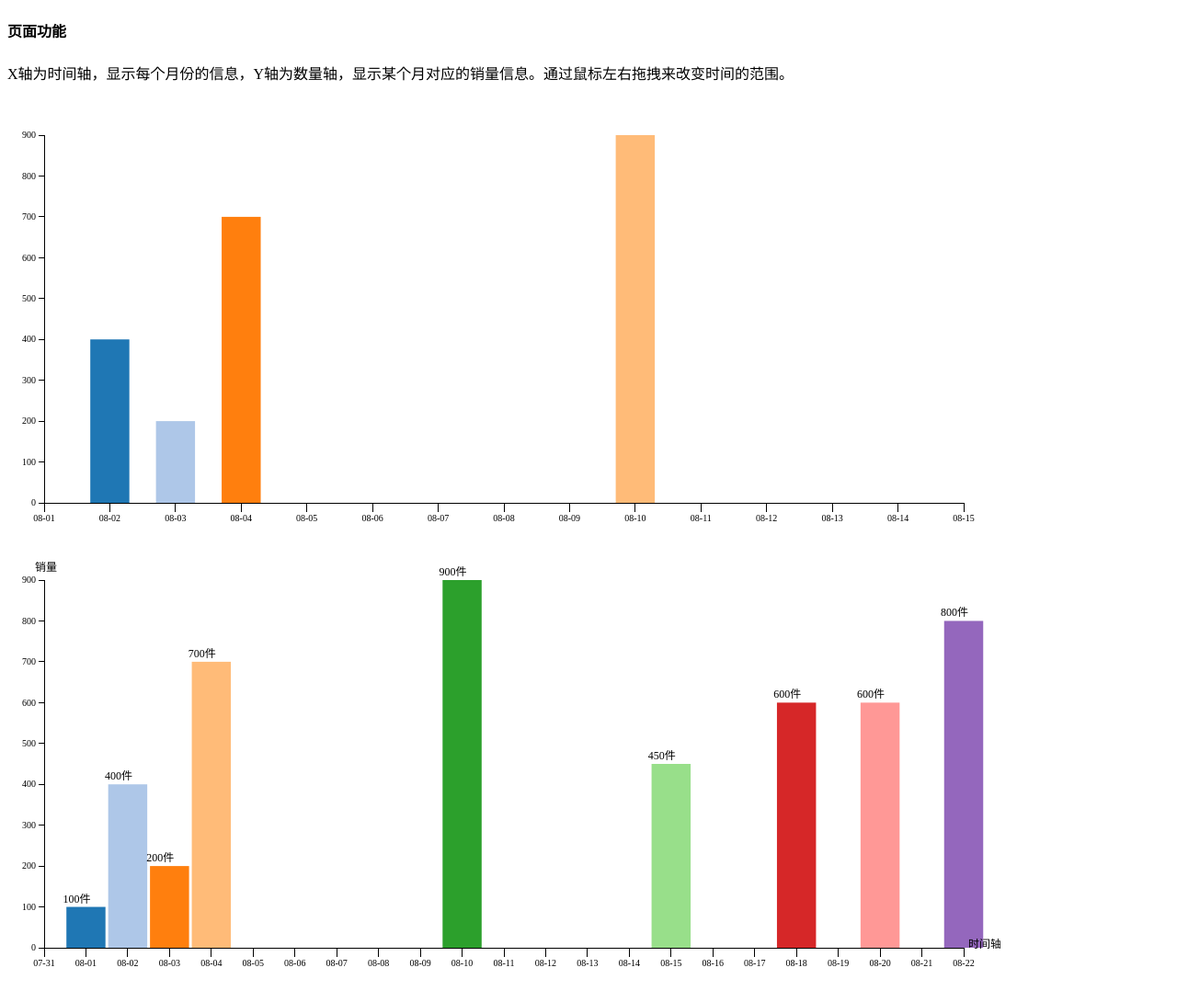
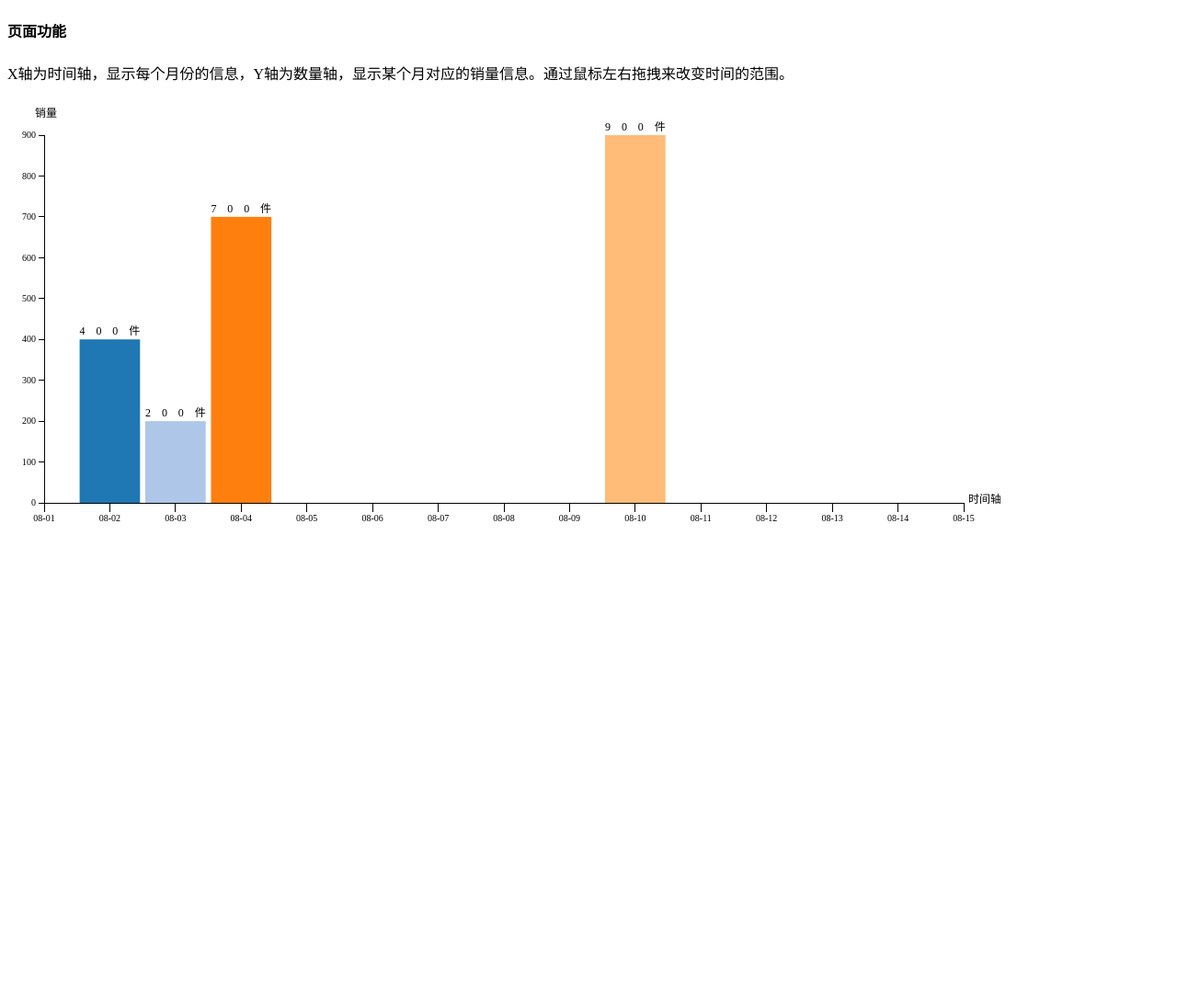
Before and after one commit to Hao8816/D3-demos, a plain HTML site: page timeline.html in a window 1280 px wide. Shown: the whole page at 92% size. Drawn offline with Linux system fonts and the light colour scheme.

Commit message:
添加拖动事件，添加分组结构

```diff
--- a/timeline.html
+++ b/timeline.html
@@ -65,137 +65,6 @@
         {'date': new Date(2017,07,31),'sales': 200}
     ];
 
-    var start = new Date(2017,06,31);
-    var end = new Date(2017,07,22);
-
-    var xScale = d3.time.scale()
-            .domain([start,end])
-            .range([0,w])
-
-    var yScale = d3.scale.linear()
-            .domain([0,d3.max(datasets,function(d){return d.sales})])
-            .range([h,0]);
-
-    var xAxis = d3.svg.axis()
-            .scale(xScale)
-            .orient("bottom")
-            .ticks(d3.time.day, 1)
-            .tickSize(10)
-            .tickFormat(d3.time.format('%m-%d'))
-
-    var yAxis = d3.svg.axis()
-            .scale(yScale)
-            .orient("left")
-
-    var svg = d3.select('svg')
-            .attr('width',w+2*padding)
-            .attr('height',h+2*padding);
-
-    // 添加x轴和y轴的显示
-    svg.append("g")
-            .attr("class", "y axis")
-            .attr("transform", "translate("+padding+", "+padding+")")
-            .call(yAxis);
-
-    svg.append("g")
-            .attr("class", "x axis")
-            .attr("transform", "translate("+padding+", " + (h+padding)+ ")")
-            .call(xAxis);
-
-    var tick_length = d3.selectAll('.x.axis .tick')[0].length
-    console.log('刻度长度',tick_length)
-    var barWidth = w/tick_length-1;
-
-    var drag = d3.behavior.drag()
-            .origin(function(d){
-                var t = d3.select(this);
-                return {
-                    x: t.attr("dx"),
-                    y: t.attr("dy")
-                };
-            })
-            .on('dragstart',function(d){
-
-            })
-            .on('dragend',function(d){
-
-            }).on('drag',function(){
-                console.log(d3.event.x)
-                d3.select(this).attr('transform','translate('+d3.event.x+',0)')
-            });
-
-    var panel = svg.append('g')
-            .attr("width",w)
-            .attr("height",h)
-            .attr("transform","translate("+padding+","+padding+")")
-            .call(drag);
-
-    // 添加bar
-    panel.selectAll('.bar')
-            .data(datasets)
-            .enter()
-            .append('rect')
-            .attr('class','bar')
-            .attr('x',function(d,i){
-                var local_date = new Date(d.date).setHours(0,0)
-                console.log(xScale(local_date))
-                return xScale(local_date)-barWidth/2;
-            })
-            .attr('y',function(d){
-                console.log('Y轴坐标',h - yScale(d.sales))
-                return yScale(d.sales);
-            })
-            .attr('width', function(d,i){
-                return barWidth;
-            })
-            .attr('height', function(d){
-                console.log(yScale(d.sales))
-                return h-yScale(d.sales)
-            })
-            .attr('fill',function(d,i){
-                return colors[i]
-            })
-            .on('mouseover',function(d){
-                var point_x = parseFloat(d3.select(this).attr('x'));
-                var point_y = parseFloat(d3.select(this).attr('y'));
-                svg.append('line')
-                        .attr('id','horizontal-line')
-                        .attr('x1',padding)
-                        .attr('x2',point_x+padding)
-                        .attr('y1',point_y+padding)
-                        .attr('y2',point_y+padding)
-            })
-            .on('mouseout',function(){
-                d3.select('#horizontal-line').remove();
-            })
-
-    svg.selectAll('.label')
-            .data(datasets)
-            .enter()
-            .append('text')
-            .attr('class','label')
-            .attr('x',function(d){
-                return xScale(new Date(d.date))+15
-            })
-            .attr('y',function(d){
-                return yScale(d.sales)+padding-5;
-            })
-            .text(function(d){return d.sales+'件'})
-
-    // 添加x轴的维度标注
-    svg.append("text")
-            .attr('class','axis-label')
-            .attr('x',w+padding+5)
-            .attr('y',h+padding)
-            .text('时间轴')
-
-    svg.append("text")
-            .attr('class','axis-label')
-            .attr('x',padding-10)
-            .attr('y',padding-10)
-            .text('销量')
-
-
     // 绘图的核心函数
     function drawChart(start, end, datasets){
         /*
@@ -245,11 +114,16 @@
                 .attr('transform','translate('+padding+','+padding+')')
                 .call(yAxis);
 
+        var tick_length = d3.selectAll('.x.axis .tick')[0].length
+        console.log('刻度长度',tick_length)
+        var barWidth = w/tick_length-1;
+
         // 绘制panel
         var panel = svg.append('g')
                 .attr('width',w)
                 .attr('height',h)
-                .attr('class','panel');
+                .attr('class','panel')
+                .call(drag);
 
         // 过滤元数据的
         var data_list = []
@@ -260,26 +134,14 @@
         });
 
         // 添加数据组
-        panel.selectAll('.group')
+        var groups = panel.selectAll('.group')
                 .data(data_list)
                 .enter()
                 .append('g')
-                .attr('class','group')
-                .attr('width',10)
-                .attr('height',10)
-                .attr('x', function(d){
-                    return xScale(d.date)
-                })
-                .attr('y', function(d){
-                    return yScale(d.sales)
-                })
+                .attr('class','group');
 
-        var groups =  panel.selectAll('.group');
-
-        panel.selectAll('.bar')
-                .data(data_list)
-                .enter()
-                .append('rect')
+        // 添加bar的信息
+        groups.append('rect')
                 .attr('class','bar')
                 .attr('x',function(d,i){
                     var local_date = new Date(d.date).setHours(0,0)
@@ -300,21 +162,91 @@
                 .attr('fill',function(d,i){
                     return colors[i]
                 })
+                .on('mouseover', function(d){
+                    var point_x = parseFloat(d3.select(this).attr('x'));
+                    var point_y = parseFloat(d3.select(this).attr('y'));
+                    svg.append('line')
+                            .attr('id','horizontal-line')
+                            .attr('x1',padding)
+                            .attr('x2',point_x)
+                            .attr('y1',point_y)
+                            .attr('y2',point_y)
+                })
+                .on('mouseout', function(d){
+                    d3.select('#horizontal-line').remove();
+                });
 
+        // 添加label
+        groups.append('text')
+                .attr('class','label')
+                .attr('x', function(d){
+                    var local_date = new Date(d.date).setHours(0,0)
+                    console.log(xScale(local_date))
+                    return xScale(local_date)+padding-barWidth/2;
+                })
+                .attr('y',function(d){
+                    console.log('Y轴坐标',h - yScale(d.sales))
+                    return yScale(d.sales)+padding-5;
+                })
+                .text(function(d){
+                    return d.sales+'件';
+                })
+                .attr('textLength',barWidth)
+                .attr('lengthAdjust','spacing');
 
-//        group.append('.bar')
-//                .attr('class','bar')
-//                .attr('x', function(d){
-//                    return xScale(d)+15
-//                })
-//                .attr('y', function(d){
-//                    return yScale(d.sales)
-//                })
+        // 添加x轴的维度标注
+        svg.append("text")
+                .attr('class','axis-label')
+                .attr('x',w+padding+5)
+                .attr('y',h+padding)
+                .text('时间轴');
+
+        // 添加y轴的维度标注
+        svg.append("text")
+                .attr('class','axis-label')
+                .attr('x',padding-10)
+                .attr('y',padding-20)
+                .text('销量');
     }
 
     // 调用绘制函数
     var start_time = new Date(2017,07,01);
     var end_time = new Date(2017,07,15);
+    // 初始化拖拽事件
+    var offset_x = 0;
+
+    // 按照时间的总长度和x轴的长度，求出每单位时间的长度
+    var time_range = end_time.getTime() - start_time.getTime();
+    var range_length = time_range/w;
+
+    var drag = d3.behavior.drag()
+            .origin(function(d){
+                var t = d3.select(this);
+                return {
+                    x: t.attr("dx"),
+                    y: t.attr("dy")
+                };
+            })
+            .on('dragstart',function(d){
+
+            })
+            .on('dragend',function(d){
+                // 计算拖拽的距离产生的事件
+                var timestamp = Math.abs(offset_x)*range_length;
+                start_time = start_time.getTime()+parseFloat(timestamp);
+                end_time = end_time.getTime()+parseFloat(timestamp);
+                console.log('开始时间',new Date(start_time))
+                console.log('结束时间',new Date(end_time))
+
+                // 重新渲染
+                drawChart(new Date(start_time),new Date(end_time), datasets)
+
+            }).on('drag',function(){
+                console.log(d3.event.x)
+                d3.select(this).attr('transform','translate('+d3.event.x+',0)')
+                offset_x = d3.event.x+offset_x;
+            });
+
 
     // 开始绘图
     drawChart(start_time, end_time, datasets);
```
